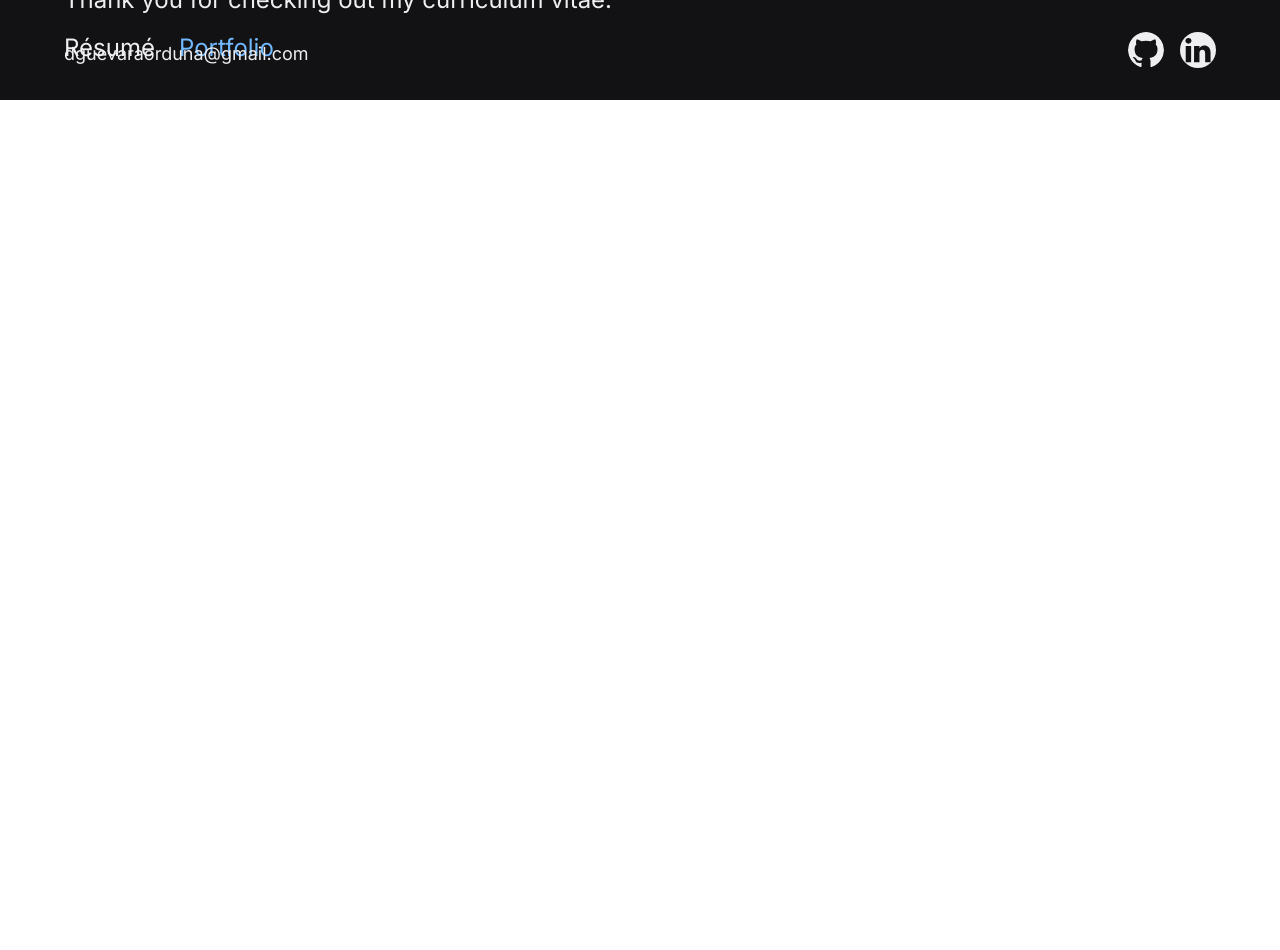
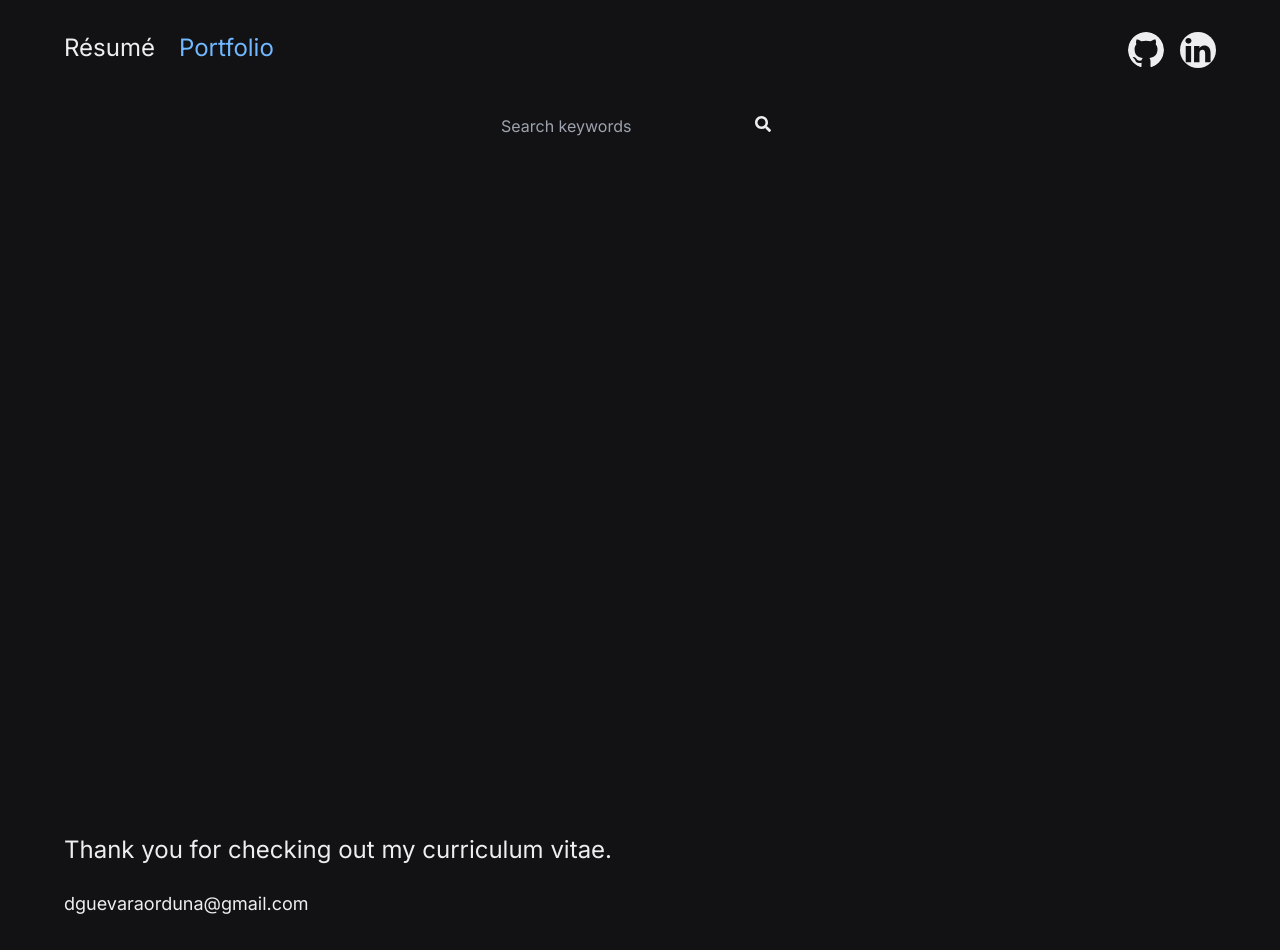
Before and after one commit to DiegoGuevaraO/portfolio, a Next.js app: page /portfolio in a window 1280 px wide. Before the commit the page ends 800 px from the top, so only its background shows below. Built offline with nearby package versions, Linux system fonts and the light colour scheme.

Commit message:
Portfolio page layout

```diff
--- a/app/portfolio/page.tsx
+++ b/app/portfolio/page.tsx
@@ -1,3 +1,30 @@
+import {FaSearch } from 'react-icons/fa';
+
 export default function Page() {
-    <h1>AAAAAAAAAAAAAAAAAAAAAAAAa</h1>
+    return(
+        <>
+            <div className="flex items-center py-1">
+                <label htmlFor="search" className="m-auto">
+                    <input
+                        type="search"
+                        name="search"
+                        id="search"
+                        placeholder="Search keywords"
+                        className="bg-transparent mr-3 px-2 h-10 w-auto"
+                        autoComplete='off'
+                    />
+                    <button className="mt-3 mr-4">
+                        <FaSearch className="h-4 w-4 fill-current" />
+                    </button>
+                </label>
+            </div>
+            <div className="flex items-center justify-center lg:h-screen">
+                <div className="container mx-auto p-4">
+                    <div className="grid grid-cols-1 sm:grid-cols-2 md:grid-cols-2 lg:grid-cols-4 xl:grid-cols-4 gap-4">
+                        {/* Aquí van los proyectos dependiendo de la barra de búsqueda */}
+                    </div>
+                </div>
+            </div>
+        </>
+    );
 }
--- a/package.json
+++ b/package.json
@@ -12,7 +12,8 @@
     "clsx": "^2.0.0",
     "next": "14.0.1",
     "react": "^18",
-    "react-dom": "^18"
+    "react-dom": "^18",
+    "react-icons": "^4.11.0"
   },
   "devDependencies": {
     "@types/node": "^20",
```
Also changed, not shown: 1 other file (tests, documents, lock files or other folders).
